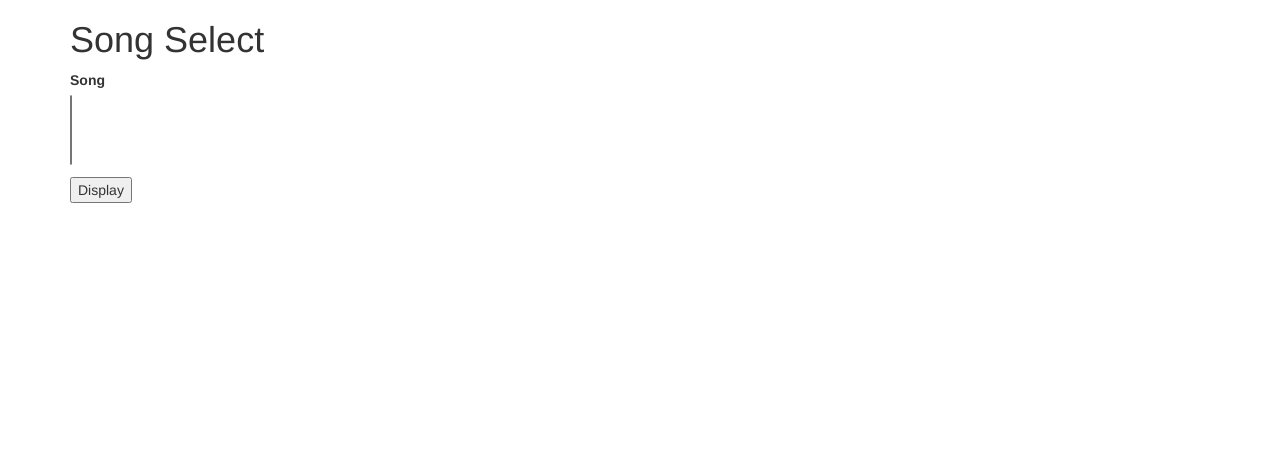
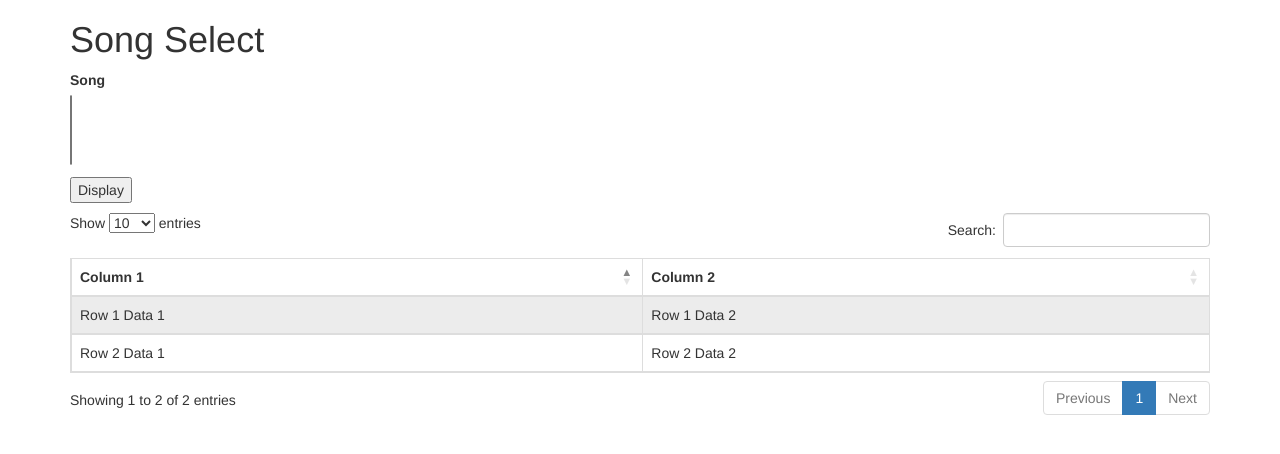
Before and after one commit to helloqx/website-test, a Flask app: page / in a window 1280 px wide. Shown: the top 454 px of the page. Run offline with Flask 2, Linux system fonts and the light colour scheme; data that the repository does not hold is empty; some libraries are stand-ins or nearby versions.

Commit message:
Added a Datatable

```diff
--- a/app/templates/base.html
+++ b/app/templates/base.html
@@ -10,3 +10,14 @@
         {% block app_content %}{% endblock %}
     </div>
 {% endblock %}
+
+{% block styles %}
+{{ super() }}
+<link rel="stylesheet" type="text/css" href="https://cdn.datatables.net/1.10.16/css/dataTables.bootstrap.min.css">
+{% endblock %}
+
+{% block scripts %}
+{{ super() }}
+<script type="text/javascript" src="https://cdn.datatables.net/1.10.16/js/jquery.dataTables.min.js"></script>
+<script type="text/javascript" src="https://cdn.datatables.net/1.10.16/js/dataTables.bootstrap.min.js"></script>
+{% endblock %}
--- a/app/templates/index.html
+++ b/app/templates/index.html
@@ -12,4 +12,32 @@
         	{{ form.submit() }}
         </p>
     </form>
+    <table id="table_id" class="table table-striped table-bordered">
+    <thead>
+        <tr>
+            <th>Column 1</th>
+            <th>Column 2</th>
+        </tr>
+    </thead>
+    <tbody>
+        <tr>
+            <td>Row 1 Data 1</td>
+            <td>Row 1 Data 2</td>
+        </tr>
+        <tr>
+            <td>Row 2 Data 1</td>
+            <td>Row 2 Data 2</td>
+        </tr>
+    </tbody>
+    </table>
+    </script>
 {% endblock %}
+
+{% block scripts %}
+{{ super() }}
+<script>
+    $(document).ready( function () {
+        $('#table_id').DataTable();
+    } );
+</script>
+{% endblock %}
```
